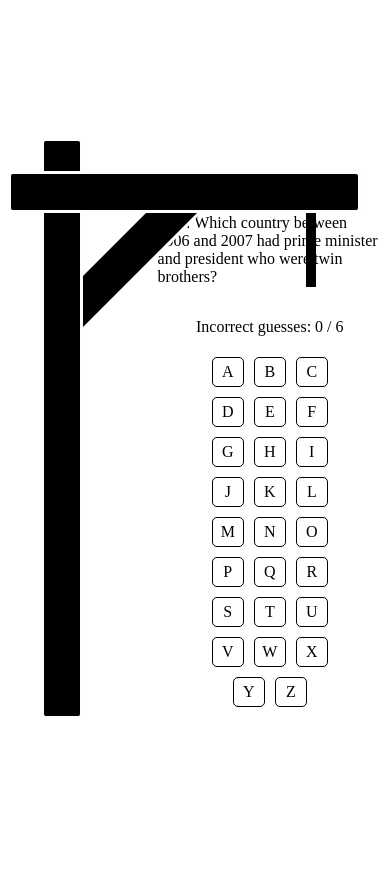
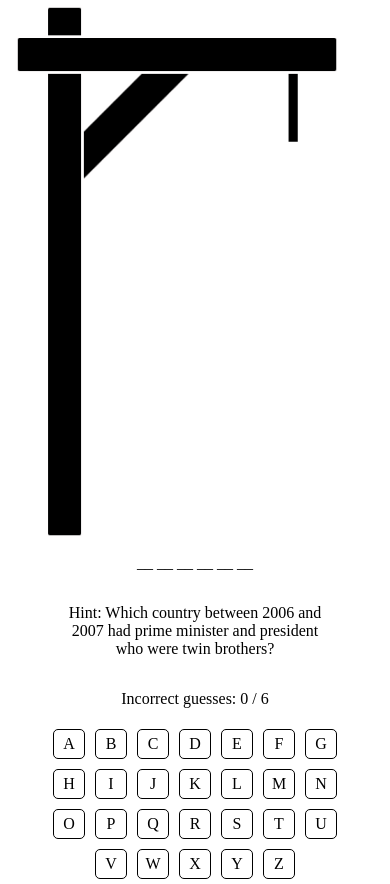
Before and after one commit to AntonOgonovskiy/Hangman, a website: page src/index.html in a window 390 px wide. Before the commit the page ends 860 px from the top, so only its background shows below. Drawn offline with Linux system fonts and the light colour scheme.

Commit message:
feat: add adaptive layout

```diff
--- a/src/script.js
+++ b/src/script.js
@@ -91,11 +91,14 @@ createLayout();
 
 function createLayout() {
   const bodyWrapper = document.createElement("div");
+  const gallowsWrapper = document.createElement("div");
   const gallows = document.createElement("div");
+  gallowsWrapper.classList.add("gallowsWrapper");
   gallows.classList.add("gallows");
   const gallow = document.createElement("img");
   gallow.setAttribute("src", "../files/gallows.png");
   gallow.setAttribute("alt", "gallow");
+  gallow.classList.add("gallowImg");
   const gallowMan = createGallower();
   gallowMan.classList.add("gallowMan");
   gallows.append(gallowMan);
@@ -105,18 +108,20 @@ function createLayout() {
   secretWord.classList.add("secretWord");
   const question = document.createElement("p");
   question.setAttribute("id", "question");
+  question.classList.add("question");
   const counter = document.createElement("p");
   counter.setAttribute("id", "counter");
   const keyboard = createKeyboard();
   keyboard.classList.add("keyboard");
   bodyWrapper.classList.add("bodyWrapper");
   const popup = createPopup();
+  gallowsWrapper.append(gallows);
   gallows.append(gallow);
   quiz.append(secretWord);
   quiz.append(question);
   quiz.append(counter);
   quiz.append(keyboard);
-  bodyWrapper.append(gallows);
+  bodyWrapper.append(gallowsWrapper);
   bodyWrapper.append(quiz);
   body.append(bodyWrapper);
   body.append(popup);
@@ -224,12 +229,17 @@ function btnClick(e) {
     char = btn?.innerText;
     btn.classList.add("inactive");
   } else if (e.type === "keydown") {
-    char = String(e.key).toUpperCase();
-    const btn = document.getElementById(char);
-    if (btn.classList.contains("inactive")) return false;
-    btn.classList.add("inactive");
+    try {
+      char = String(e.key).toUpperCase();
+      const btn = document.getElementById(char);
+      if (btn.classList.contains("inactive")) return false;
+      btn.classList.add("inactive");
+    } catch (e) {
+      return false;
+    }
   }
   const quizQuestion = getQuizData();
+  const secretWord = document.querySelector(".secretWord");
   let word = secretWord.innerText;
   let counter = document.getElementById("counter");
   if (char && quizQuestion.answer.includes(char)) {
@@ -258,6 +268,7 @@ function btnClick(e) {
 }
 
 function checkGame() {
+  const secretWord = document.querySelector(".secretWord");
   let word = secretWord.innerText;
   const popup = document.querySelector(".popup");
   const popupContent = document.querySelector(".popup-content");
@@ -286,10 +297,13 @@ function createPopup() {
   popupContent.classList.add("popup-content");
   const popupHeader = document.createElement("p");
   popupHeader.setAttribute("id", "popup_header");
+  popupHeader.classList.add("popupText");
   const popupSecretWord = document.createElement("p");
   popupSecretWord.setAttribute("id", "popup_secret_word");
+  popupSecretWord.classList.add("popupText");
   const popupIncorrCounter = document.createElement("p");
   popupIncorrCounter.setAttribute("id", "popup_incorrect_answers");
+  popupIncorrCounter.classList.add("popupText");
   const restart = document.createElement("button");
   restart.classList.add("menu-button-wrapper");
   restart.innerText = "Try again";
@@ -338,7 +352,6 @@ function startGame() {
   localStorage.setItem("id", quizQuestion.id);
 }
 
-const secretWord = document.querySelector(".secretWord");
 const restartBtn = document.querySelector(".menu-button-wrapper");
 const keyboard = document.querySelector(".keyboard");
 keyboard.addEventListener("click", btnClick);
--- a/src/style.scss
+++ b/src/style.scss
@@ -1,9 +1,14 @@
+body {
+  margin: 0;
+}
 .bodyWrapper {
+  margin: 5px;
   display: flex;
   flex-direction: row;
-  width: 100%;
-  height: 100vh;
-  justify-content: center;
+  flex-wrap: wrap;
+  width: calc(100% - 10px);
+  height: 95vh;
+  justify-content: space-evenly;
   align-items: center;
 }
 .keyboard {
@@ -25,9 +30,18 @@
   }
 }
 
+.gallowsWrapper {
+  width: 360px;
+  position: relative;
+}
+
 .gallows {
-  width: 40%;
-  position: relative;
+  display: flex;
+  justify-content: center;
+  max-width: 90%;
+  @media screen and (max-width: 768px) {
+    justify-content: flex-start;
+  }
 }
 .unvise {
   opacity: 0;
@@ -42,13 +56,19 @@
   }
 }
 
+.gallowImg {
+  width: 100%;
+}
+
 .gallowMan {
   display: flex;
+  width: max-content;
   flex-direction: column;
   align-items: center;
   position: absolute;
-  top: 200px;
-  left: 235px;
+  top: 150px;
+  right: 10px;
+
   .gallowBody {
     max-width: 10px;
     max-height: 100px;
@@ -62,6 +82,14 @@
   display: flex;
   flex-direction: column;
   align-items: center;
+  max-width: 50%;
+  @media screen and (max-width: 730px) {
+    max-width: max-content;
+  }
+}
+.question {
+  max-width: 70%;
+  text-align: center;
 }
 
 .keyboard {
@@ -70,7 +98,7 @@
   flex-wrap: wrap;
   align-items: stretch;
   justify-content: center;
-  width: 60%;
+  max-width: 80%;
 }
 
 .popup {
@@ -105,6 +133,12 @@
   opacity: 0;
   transform: perspective(600px) translate(0px, -100%) rotateX(45deg);
   font-size: 25px;
+  @media screen and (max-width: 768px) {
+    width: 70%;
+  }
+}
+.popupText {
+  text-align: center;
 }
 .pop-visibility {
   opacity: 1;
@@ -122,7 +156,7 @@
   align-items: center;
   gap: 8px;
   border-radius: 100px;
-  border: 1px solid var(--border-light, #c1b6ad);
+  border: 1px solid black;
   cursor: pointer;
   transition: 0.2s;
 }
```
Also changed, not shown: src/style.css, 1 other file.
